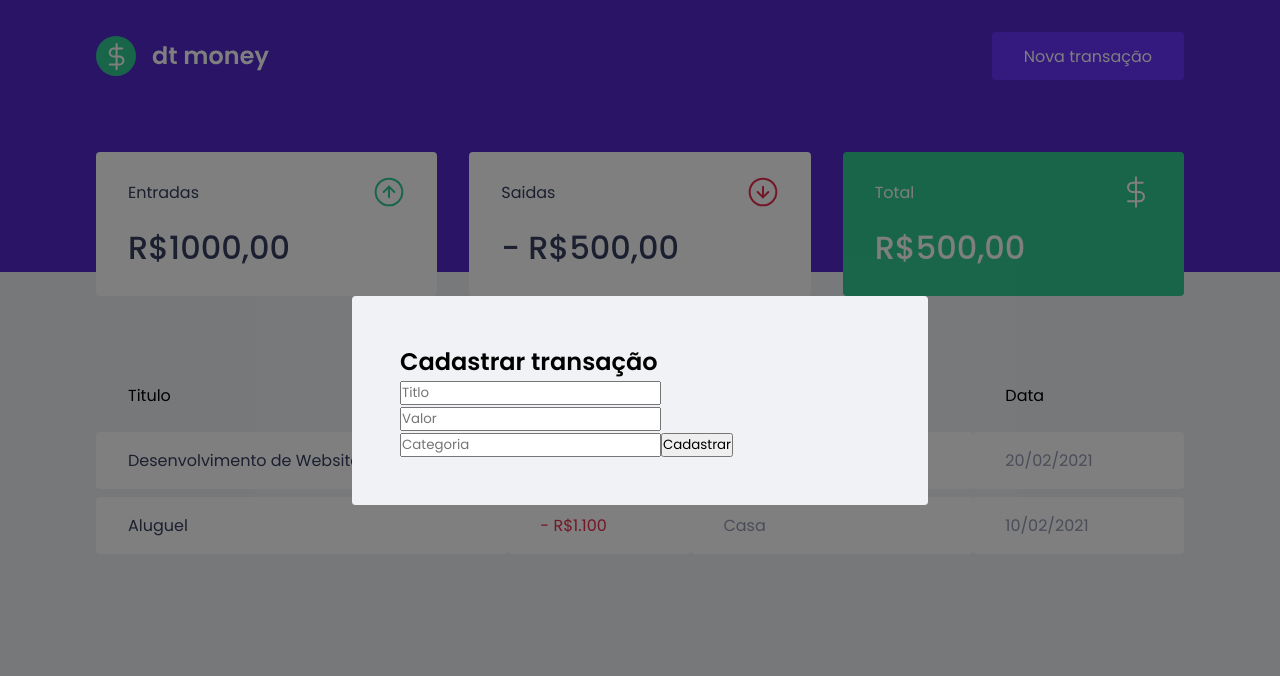
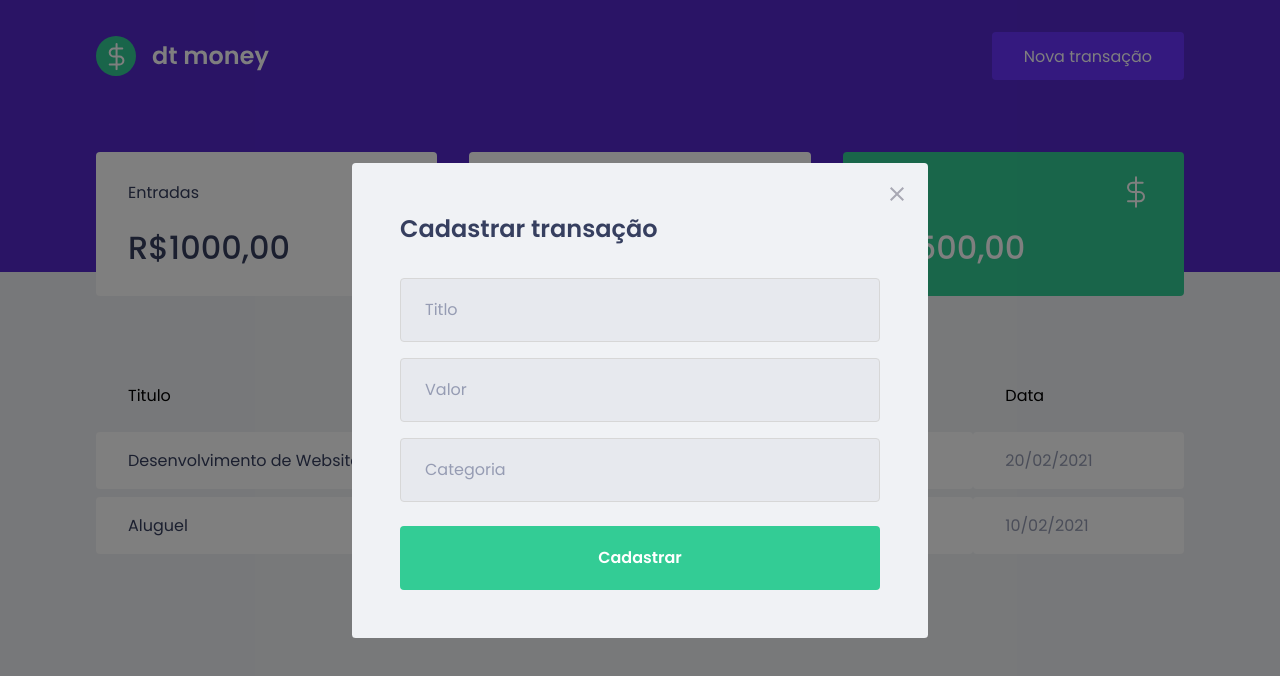
Before and after one commit to jvmineiro/dtmoney, a React (Create React App) app: page / in a window 1280 px wide. Both pictures are taken after a click on the button "Nova transação". Shown: the top 676 px of the page. Built offline with nearby package versions, Linux system fonts and the light colour scheme; no server answers; what miragejs would draw is missing.

Commit message:
estilizando o modal

```diff
--- a/src/components/NewTransactionModal/index.tsx
+++ b/src/components/NewTransactionModal/index.tsx
@@ -1,4 +1,5 @@
 import Modal from 'react-modal';
+import closeImg from '../../assets/close.svg';
 import { Container } from './styles';
 
 interface NewTransactionModalProps {
@@ -14,6 +15,14 @@
         overlayClassName="react-modal-overlay"
         className="react-modal-content"
     >
+        <button
+            type="button"
+            onClick={onRequestClose}
+            className="react-modal-close"
+        >
+            <img src={closeImg} alt="fechar modal"/>
+        </button>
+
         <Container>
         <h2>Cadastrar transação</h2>
 
--- a/src/components/NewTransactionModal/styles.ts
+++ b/src/components/NewTransactionModal/styles.ts
@@ -1,3 +1,49 @@
 import styled from 'styled-components';
 
-export const Container = styled.form``;
+export const Container = styled.form`
+    h2 {
+        color: var(--text-title);
+        font-size: 1.5rem;
+        margin-bottom: 2rem;
+    }
+
+    input {
+        width: 100%;
+        padding: 0 1.5rem;
+        height: 4rem;
+        border-radius: 0.25rem;
+
+        border: 1px solid #d7d7d7;
+        background: #e7e9ee;
+
+        font-weight: 400;
+        font-size: 1rem;
+
+        &::placeholder {
+            color: var(--text-body);
+        }
+
+        &+input {
+            margin-top: 1rem;
+        }
+    }
+
+    button[type="submit"] {
+        width: 100%;
+        padding: 0 1.5rem;
+        height: 4rem;
+        background: var(--green);
+        color: #FFFFFF;
+        border-radius: 0.25rem;
+        border: 0;
+        font-size: 1rem;
+        margin-top: 1.5rem;
+        font-weight: 600;
+
+        transition: filter 0.2s;
+
+        &:hover {
+            filter: brightness(0.9);
+        }
+    }
+`;
--- a/src/styles/global.ts
+++ b/src/styles/global.ts
@@ -76,4 +76,18 @@
         position: relative;
         border-radius: 0.24rem;
     }
+
+    .react-modal-close {
+        position: absolute;
+        right: 1.5rem;
+        top: 1.5rem;
+        border: 0;
+        background: transparent;
+
+        transition: filter 0.2s;
+
+        &:hover {
+            filter: brightness(0.8);
+        }
+    }
 `
```
